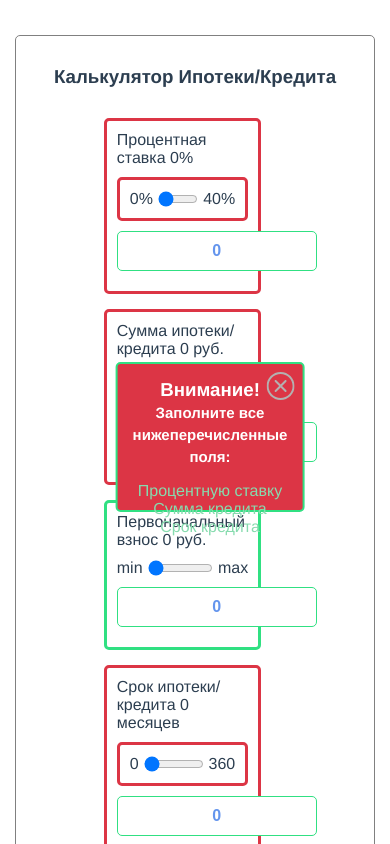
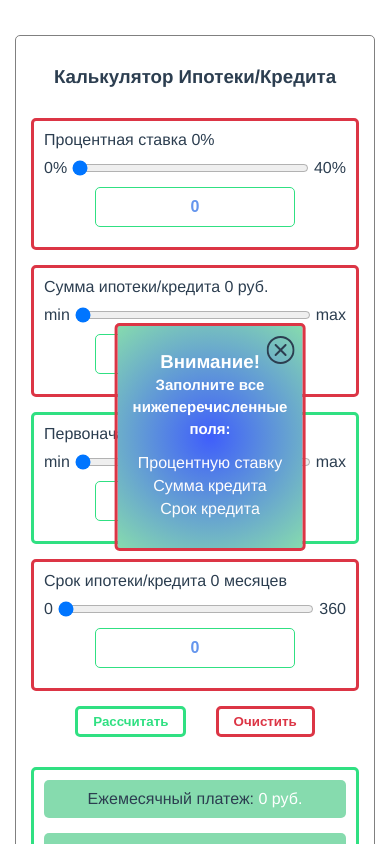
Before and after one commit to cossack-don/calculator-ipoteki, a Vue app: page / in a window 390 px wide. Both pictures are taken after a click on the button "Рассчитать". Shown: the top 844 px of the page. Built offline with nearby package versions, Linux system fonts and the light colour scheme.

Commit message:
добавил адаптив, подредактировал модальное окно

```diff
--- a/src/scss/index.scss
+++ b/src/scss/index.scss
@@ -1,5 +1,7 @@
 // глобальный файл на весь проект
 @import "../scss/global.scss";
+
+
 
 // глобальные переменные
 // @import "../scss/app/app.scss";
@@ -39,3 +41,8 @@
 
 // MОДАЛ окна
 @import "@/views/modules/popup-message-error.scss";
+
+
+
+// media запросы
+@import "../scss/media.scss";
--- /dev/null
+++ b/src/scss/media.scss
@@ -0,0 +1,10 @@
+@media (max-width:700px) {
+.main-page-calc__left-block {
+    width: 100%;
+    margin-right: 0;
+}
+
+.main-page-calc__right-block {
+    width: 100%;
+}
+}
--- a/src/views/modules/PopupMessageError.vue
+++ b/src/views/modules/PopupMessageError.vue
@@ -27,9 +27,9 @@
       </div>
     </div>
     <ul class="popup-message-error__list">
-      <li>Процентную ставку</li>
-      <li>Сумма кредита</li>
-      <li>Срок кредита</li>
+      <li class="popup-message-error__list-item">Процентную ставку</li>
+      <li class="popup-message-error__list-item">Сумма кредита</li>
+      <li class="popup-message-error__list-item">Срок кредита</li>
     </ul>
   </div>
 </template>
--- a/src/views/modules/popup-message-error.scss
+++ b/src/views/modules/popup-message-error.scss
@@ -1,5 +1,5 @@
 // красные рамки для инпутов, если не заполнены
-.warningBorder div {
+.warningBorder div:first-child{
     border: 3px solid #dc3545;;
     border-radius: 5px;
     padding: 10px;
@@ -12,13 +12,13 @@
     transform:translate(-50%, -50%);
 
     max-width: 400px;
-    height: 150px;
     // border: 3px solid red;
-    background: #dc3545;
+    background: rgb(63,94,251);
+    background: radial-gradient(circle, rgba(63,94,251,1) 0%, rgba(134,219,174,1) 100%);
     border-radius: 5px;
-    border: 2px solid #30e082;
+    border: 3px solid #dc3545;
 
-    padding: 15px;
+    padding: 25px 15px;
     margin: 15px;
 
 
@@ -35,7 +35,11 @@
     &__list {
         list-style-type: none;
         text-align: center;
-        color: #86dbae;
+        color: #fffdfd;
+    }
+
+    &__list-item {
+        padding-bottom: 5px;
     }
 
     &__header {
@@ -46,7 +50,7 @@
         width:28px;
         height: 28px;
         cursor: pointer;
-        fill: #b4b0b0;
+        fill: #2c3e50;
         transition: 0.5s;
     }
 
@@ -58,6 +62,6 @@
     &__btn-close {
         position:absolute;
         right: -7px;
-        top: -7px;
+        top: -15px;
     }
 }
```
